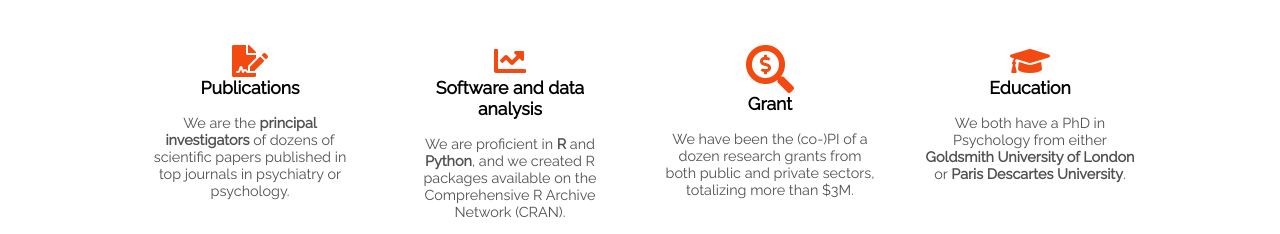
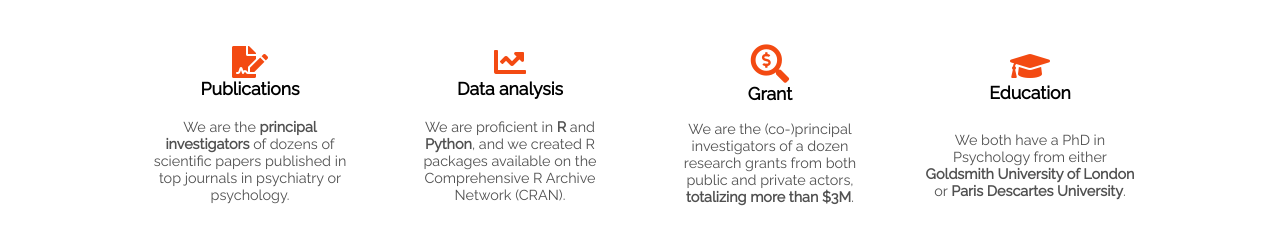
Before and after one commit to CorentinJGosling/freelance, a plain HTML site: page index.html in a window 1280 px wide. Shown: the part 541-775 px from the top of the page. Drawn offline with Linux system fonts and the light colour scheme.

Commit message:
02 02 2023

```diff
--- a/css/home.css
+++ b/css/home.css
@@ -333,8 +333,9 @@ body {
 }
 
 .sec2row {
-  display: flex;
-  flex-direction: column;
+  /* display: flex;
+  flex-direction: column; */
+  display: grid;
   align-items: center;
   text-align: center;
   justify-content: baseline;
@@ -401,6 +402,9 @@ body {
 .fa-search-dollar {
   font-size: 3rem;
   color: #f34a12;
+}
+.fa-search-dollar {
+  font-size: 2.4rem;
 }
 
 .sec2title {
@@ -778,7 +782,6 @@ body {
 }
 .sec5container {
   /* border: 2px solid red; */
-
   display: grid;
   grid-auto-flow: column;
   /* grid-template-columns: 1fr 1fr; */
--- a/index.html
+++ b/index.html
@@ -96,7 +96,7 @@
           </div>
           <div class="sec2row">
             <div class="sec2subtitle">
-              <i class="fas fa-chart-line"></i>Software and data analysis
+              <i class="fas fa-chart-line"></i>Data analysis
             </div>
             <div class="sec2text">
               We are proficient in <b>R</b> and <b>Python</b>, and we created R
@@ -108,8 +108,9 @@
               <i class="fas fa-search-dollar"></i>Grant
             </div>
             <div class="sec2text">
-              We have been the (co-)PI of a dozen research grants from both
-              public and private sectors, totalizing more than $3M.
+              We are the (co-)principal investigators of a dozen research grants
+              from both public and private actors,
+              <b>totalizing more than $3M</b>.
             </div>
           </div>
           <div class="sec2row">
```
